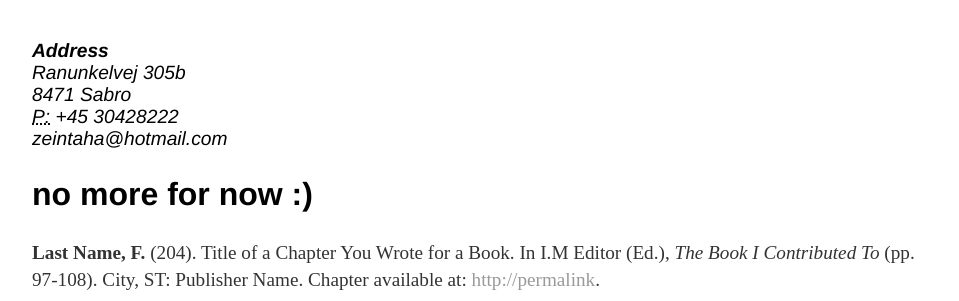
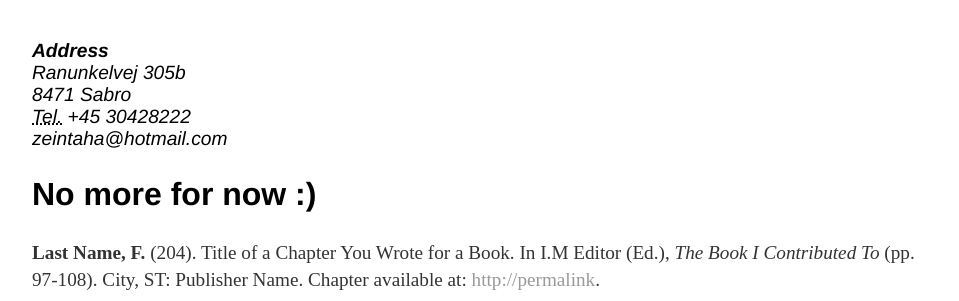
Before and after one commit to zeintaha/zeintaha.github.io, a Jekyll site: the page built from cv/index.html, in a window 1280 px wide. Shown: the part 162-463 px from the top of the page, without its empty margins (160-1119 px from the left). Built offline with Jekyll 4.4.1, drawn with Linux system fonts in a browser that asks for light colours.

Commit message:
modify contact

```diff
--- a/cv/index.html
+++ b/cv/index.html
@@ -10,11 +10,11 @@ title: CV of Your Name
 					<strong>Address</strong><br>
 					Ranunkelvej 305b<br>
 					8471 Sabro<br>
-					<abbr title="phone">P:</abbr> +45 30428222<br>
+					<abbr title="phone">Tel.</abbr> +45 30428222<br>
 					<span class="obfuscate">zeintaha@hotmail.com</span>
 					</address>
 
-					<h2>no more for now :)</h2>
+					<h2>No more for now :)</h2>
 
 					<p><strong>Last Name, F.</strong> (204). Title of a Chapter You Wrote for a Book. In I.M Editor (Ed.), <em>The Book I Contributed To</em> (pp. 97-108). City, ST: Publisher Name. Chapter available at: <a href="#">http://permalink</a>.
 
```
